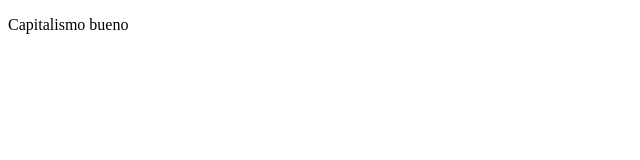
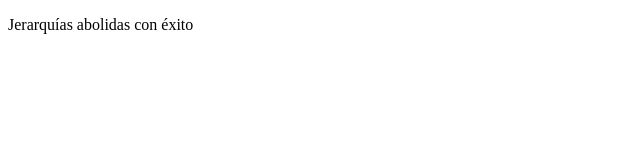
Before and after one commit to Von03/ayudaMeloOraSi, a plain HTML site: page index.html in a window 1280 px wide. Shown: the full height of the page, 0-640 px from the left. Drawn offline with Linux system fonts and the light colour scheme.

Commit message:
FIX: jerarquias abolidas

```diff
--- a/index.html
+++ b/index.html
@@ -4,6 +4,6 @@
 		<meta charset="UTF-8">
 	</head>
 	<body>
-		<p>Capitalismo bueno</p>
+		<p>Jerarquías abolidas con éxito</p>
 	</body>
 </html>
```
